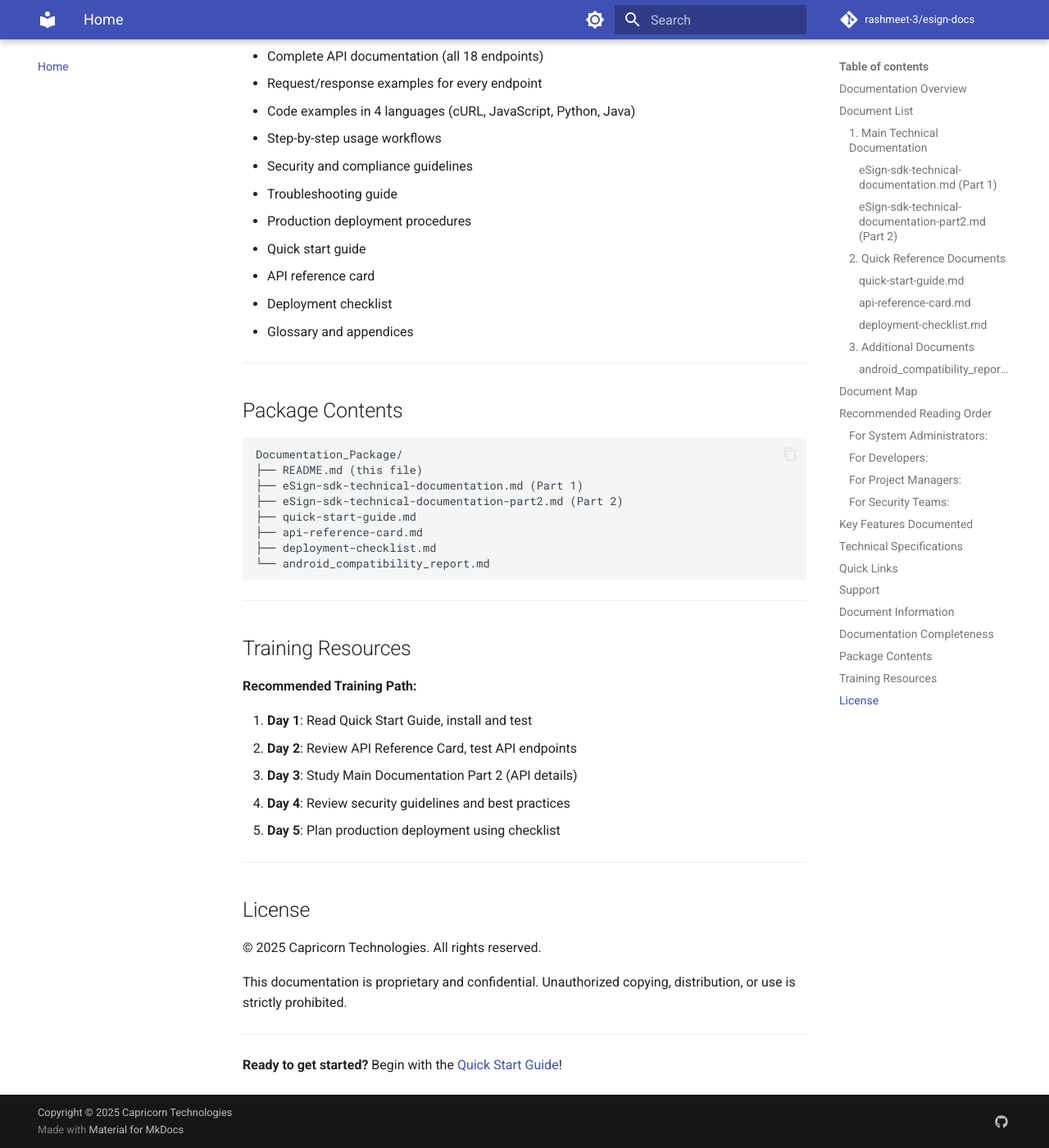
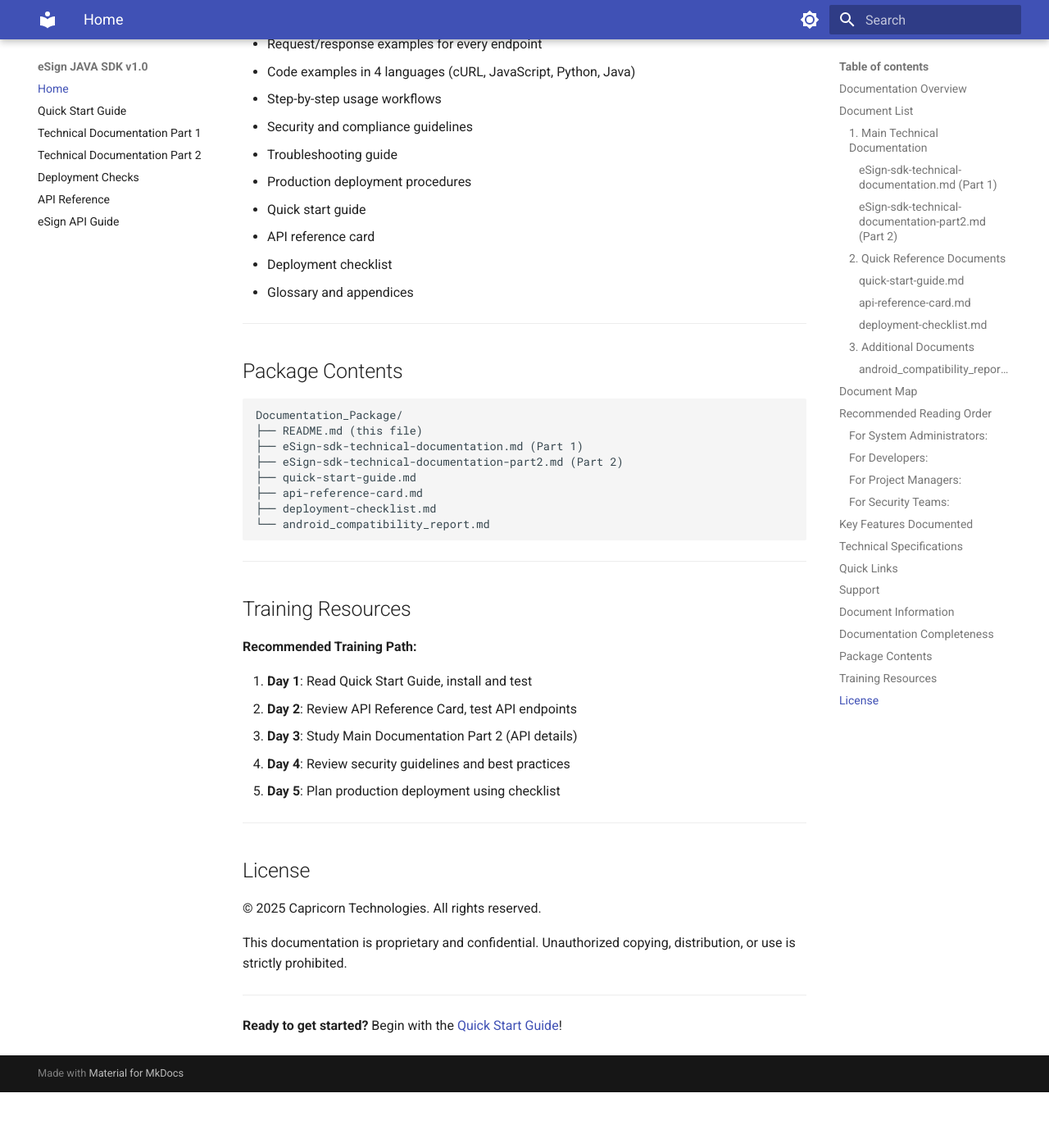
Before and after one commit to rashmeet-3/esign-docs, an MkDocs documentation site: the page built from docs/index.md, in a window 1280 px wide and 1400 px high, scrolled down 5909 px. Shown: the whole window at 82% size. Built offline with MkDocs 1.6.1 and Material for MkDocs 9.7.7, drawn with Linux system fonts in a browser that asks for light colours; comment, search, counter and statistics services are not loaded; the version menu is left out; after the commit the page ends 7241 px from its top, so only the background shows below that.

Commit message:
Fix navigation structure to match reference

```diff
--- a/mkdocs.yml
+++ b/mkdocs.yml
@@ -1,11 +1,4 @@
-site_name: eSign Java SDK v1.0 Documentation
-site_description: Complete documentation for eSign Java SDK - Digital Signature API
-site_author: Capricorn Technologies
-site_url: https://rashmeet-3.github.io/esign-docs/
-
-# Repository (update these with your GitHub details)
-repo_name: rashmeet-3/esign-docs
-repo_url: https://github.com/rashmeet-3/esign-docs
+site_name: eSign JAVA SDK v1.0
 
 theme:
   name: material
@@ -22,13 +15,6 @@ theme:
       toggle:
         icon: material/brightness-4
         name: Switch to light mode
-  features:
-    - navigation.tabs
-    - navigation.sections
-    - navigation.top
-    - search.suggest
-    - search.highlight
-    - content.code.copy
 
 markdown_extensions:
   - admonition
@@ -39,33 +25,12 @@ markdown_extensions:
           class: mermaid
           format: !!python/name:pymdownx.superfences.fence_code_format
   - tables
-  - pymdownx.highlight:
-      anchor_linenums: true
-  - pymdownx.inlinehilite
-  - pymdownx.snippets
-  - attr_list
-  - md_in_html
-
-plugins:
-  - search
 
 nav:
   - Home: index.md
-  - Getting Started:
-    - Quick Start Guide: quick-start-guide.md
-    - Deployment Checklist: deployment-checklist.md
-  - Technical Documentation:
-    - Part 1 - Installation & Setup: eSign-sdk-technical-documentation.md
-    - Part 2 - API Details: eSign-sdk-technical-documentation-part2.md
-  - API Reference:
-    - API Guide: esign-api-guide.md
-    - Quick Reference Card: api-reference-card.md
-
-extra:
-  social:
-    - icon: fontawesome/brands/github
-      link: https://github.com/rashmeet-3
-  version:
-    provider: mike
-
-copyright: Copyright &copy; 2025 Capricorn Technologies
+  - Quick Start Guide: quick-start-guide.md
+  - Technical Documentation Part 1: eSign-sdk-technical-documentation.md
+  - Technical Documentation Part 2: eSign-sdk-technical-documentation-part2.md
+  - Deployment Checks: deployment-checklist.md
+  - API Reference: api-reference-card.md
+  - eSign API Guide: esign-api-guide.md
```
